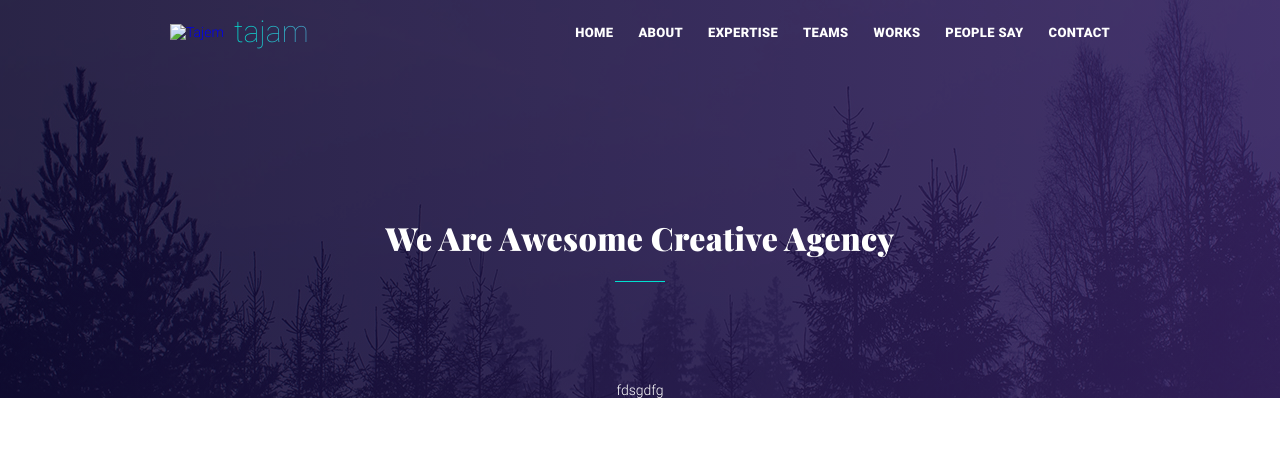
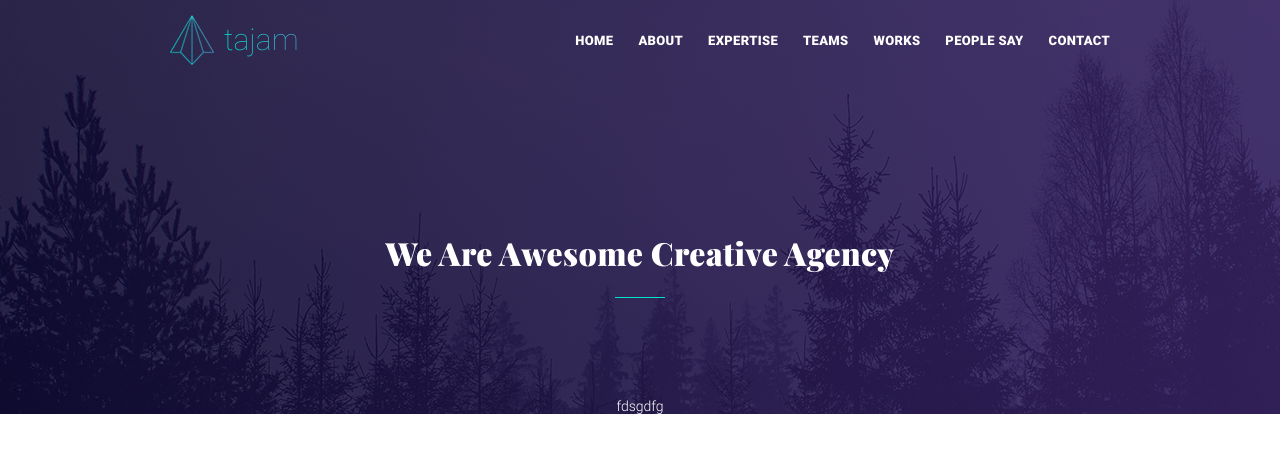
Before and after one commit to Maximusvin/tajem, a plain HTML site: page index.html in a window 1280 px wide. Drawn offline with Linux system fonts and the light colour scheme; the site is published under a folder, as on GitHub Pages, so addresses that start at the root find nothing; files whose address does not match are found by name.

Commit message:
change logo

```diff
--- a/index.html
+++ b/index.html
@@ -20,7 +20,7 @@
       <div class="container">
         <nav class="header__nav">
           <a href="/" class="logo" title="tajam">
-            <img src="/images/logo.png" alt="Tajem" class="logo__img" />
+            <img src="./images/logo.png" alt="Tajem" class="logo__img" />
             <span class="logo__text">tajam</span>
           </a>
           <ul class="navigation">
```
